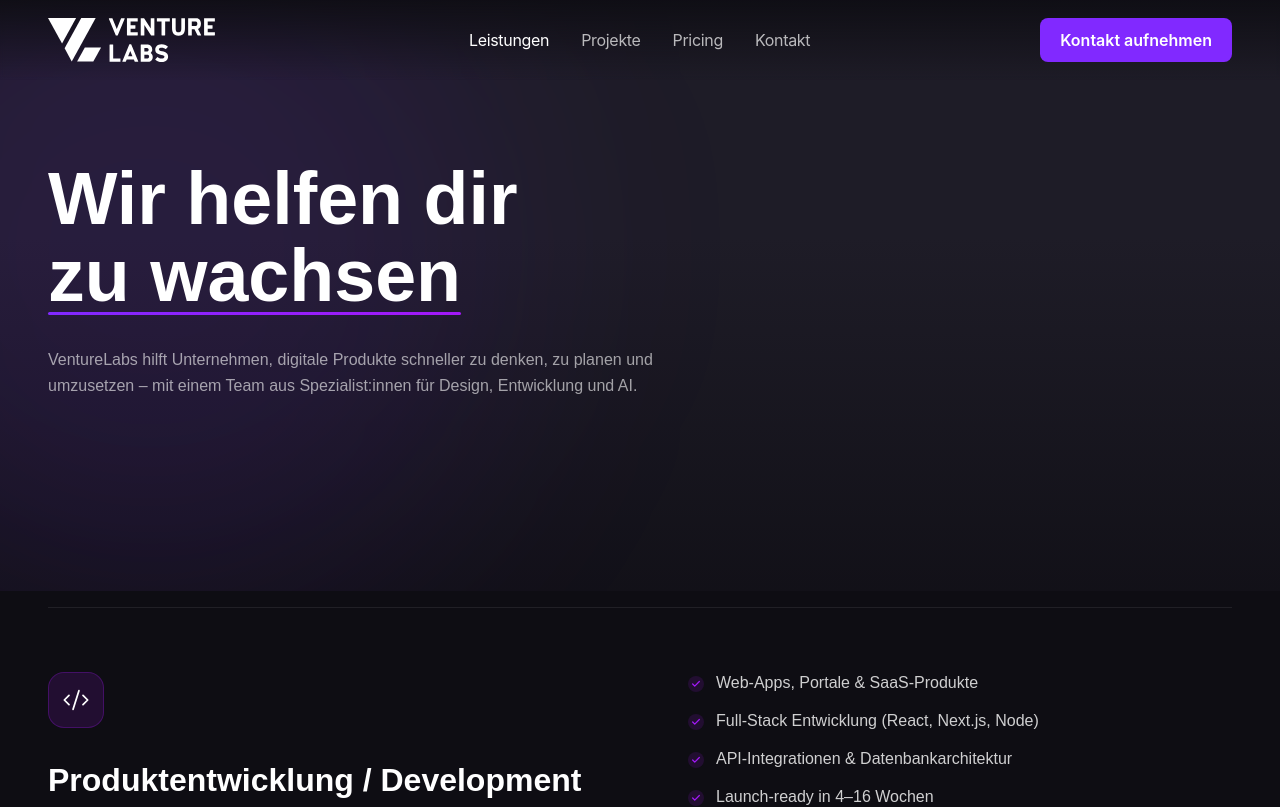
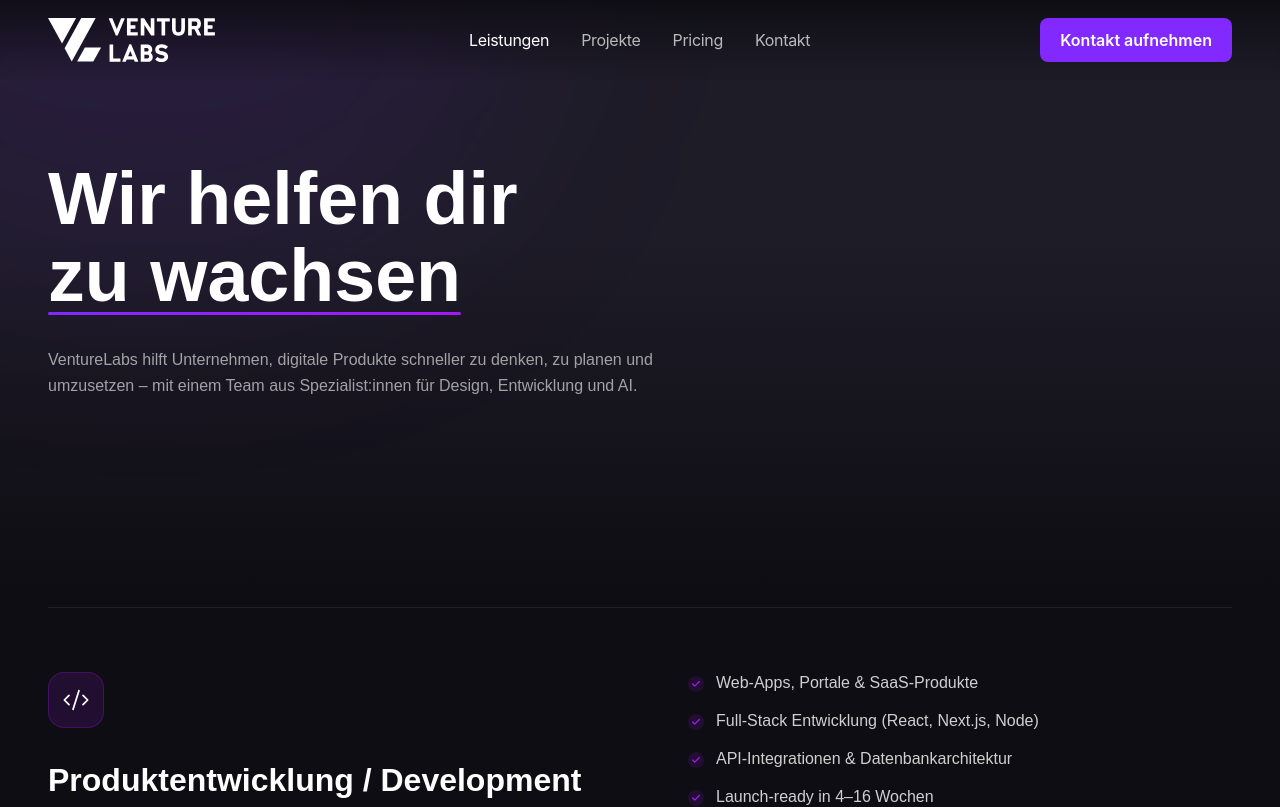
Before and after one commit to venture-labs/landing-page, a React (Vite) app: page /leistungen in a window 1280 px wide. Shown: the top 807 px of the page. Built offline with nearby package versions, Linux system fonts and the light colour scheme; a web font is replaced by a local one.

Commit message:
Smooth hero-to-body gradient on Leistungen page
Fix hard color cut between hero and first section by extending the
gradient to the section edge and constraining the radial glow blob so
it fades out before being clipped.

Co-Authored-By: Claude Sonnet 4.6 <noreply@anthropic.com>

```diff
--- a/src/app/pages/Leistungen.tsx
+++ b/src/app/pages/Leistungen.tsx
@@ -14,11 +14,11 @@ function LeistungenHero() {
     <section
       className="relative pt-40 pb-48 overflow-hidden"
       style={{
-        background: "linear-gradient(180deg, #1E1C27 0%, #1E1C27 40%, #0e0d13 120%)"
+        background: "linear-gradient(180deg, #1E1C27 0%, #1E1C27 40%, #0e0d13 100%)"
       }}
     >
       <div className="absolute inset-0 pointer-events-none">
-        <div className="absolute top-[-100px] left-[-200px] w-[700px] h-[700px] rounded-full bg-[#8129ff]/10 blur-[120px]" />
+        <div className="absolute top-[-250px] left-[-200px] w-[700px] h-[500px] rounded-full bg-[#8129ff]/10 blur-[120px]" />
       </div>
       <div className="relative max-w-[1400px] mx-auto px-6 lg:px-12">
         <motion.div
```
